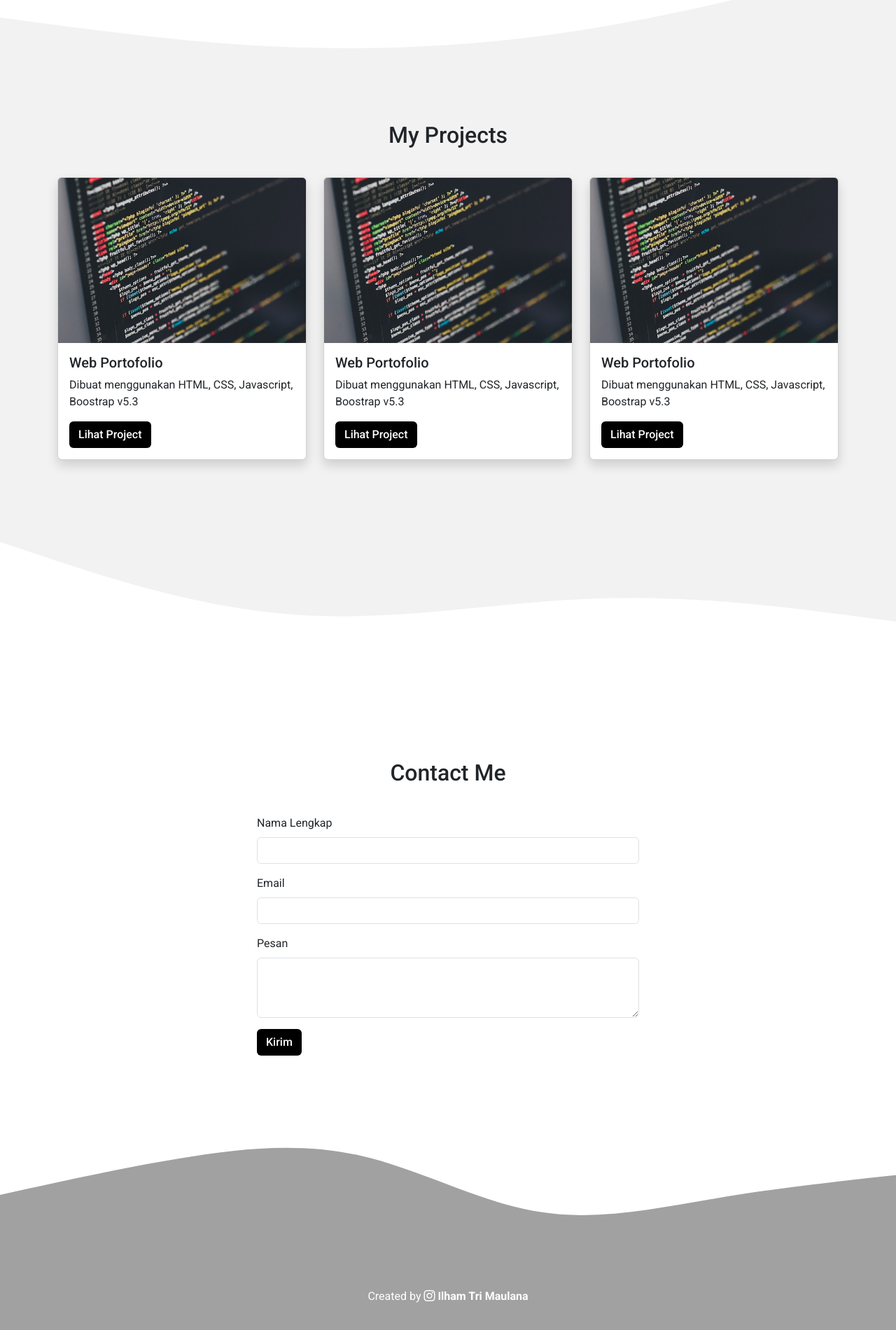
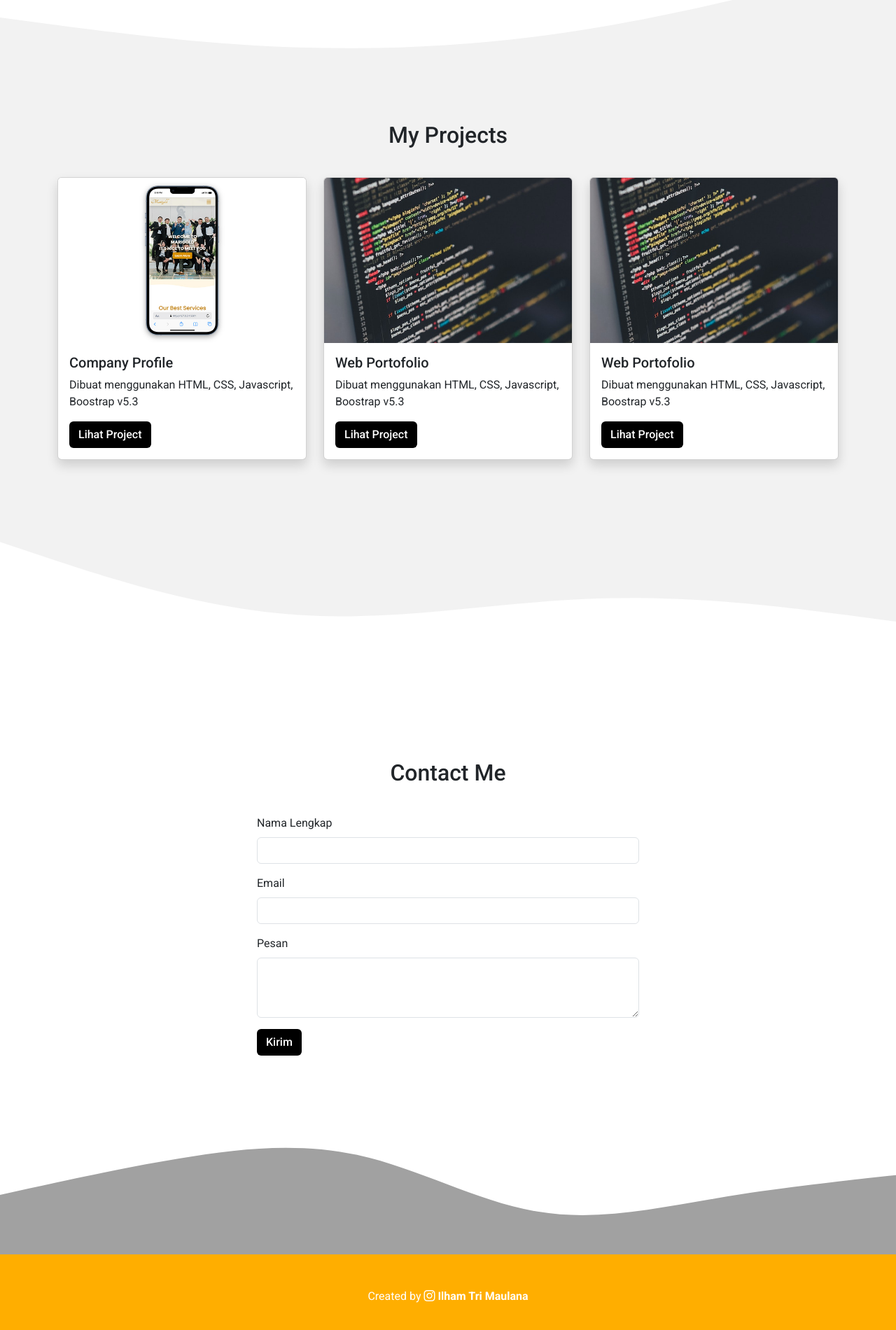
Before and after one commit to ilhamtrim/ilhamtrim.github.io, a website: page index.html in a window 1280 px wide. Shown: the part 1679-3579 px from the top of the page at 70% size. Drawn offline with nearby package versions, Linux system fonts and the light colour scheme.

Commit message:
adding portofolio

```diff
--- a/index.html
+++ b/index.html
@@ -128,11 +128,11 @@
          <div class="row">
             <div class="col-md-4">
                 <div class="card shadow">
-                    <img src="src/img/webporto.jpg" class="card-img-top" alt="project1">
+                    <img src="src/img/thumbail-1.jpg" class="card-img-top" alt="project1">
                     <div class="card-body">
-                      <h5 class="card-title">Web Portofolio</h5>
+                      <h5 class="card-title">Company Profile</h5>
                       <p class="card-text">Dibuat menggunakan HTML, CSS, Javascript, Boostrap v5.3</p>
-                      <a href="#" class="btn">Lihat Project</a>
+                      <a href="https://ilhamtrim.github.io/marigold-profile/" class="btn">Lihat Project</a>
                     </div>
                   </div>
             </div>
--- a/src/css/style.css
+++ b/src/css/style.css
@@ -123,6 +123,10 @@ section {
     margin-bottom: 2rem;
 }
 
+.project .card img {
+
+}
+
 .contact h2 {
     padding-top: 4rem;
     padding: 2rem;
@@ -145,5 +149,5 @@ footer a {
 }
 
 footer {
-    background-color: #a1a1a1;
+    background-color: #ffae00;
 }
```
Also changed, not shown: src/img/thumbail-1.jpg (added).
